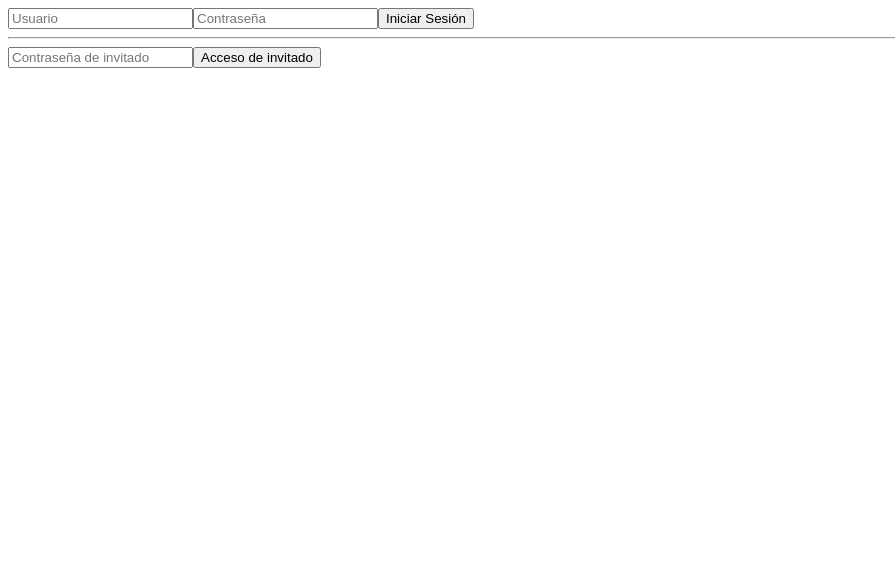
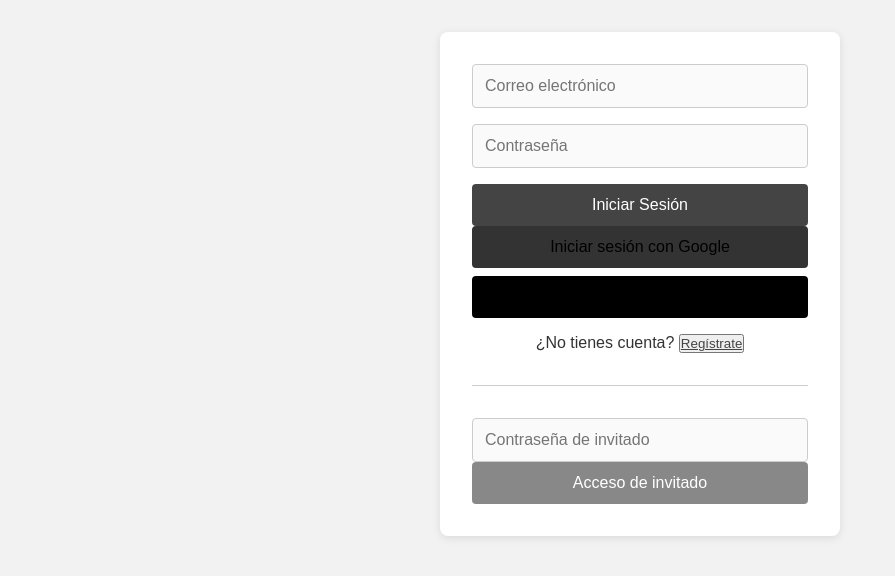
Before and after one commit to Santiago76945/themis, a Next.js app: page /login in a window 1280 px wide. Shown: the top 576 px of the page, without its empty margins (0-895 px from the left). Built offline with nearby package versions, Linux system fonts and the light colour scheme; no server answers.

Commit message:
work in progress

```diff
--- /dev/null
+++ b/src/components/LoginForm.css
@@ -0,0 +1,99 @@
+/* // src/components/LoginForm.css */
+
+* {
+  margin: 0;
+  padding: 0;
+  box-sizing: border-box;
+}
+
+body {
+  font-family: sans-serif;
+  background-color: #f2f2f2;
+  color: #333;
+}
+
+.card {
+  background-color: #fff;
+  border-radius: 8px;
+  box-shadow: 0 2px 8px rgba(0, 0, 0, 0.1);
+  max-width: 400px;
+  margin: 2rem auto;
+  padding: 2rem;
+}
+
+.form {
+  display: flex;
+  flex-direction: column;
+  gap: 1rem;
+}
+
+.input {
+  border: 1px solid #ccc;
+  border-radius: 4px;
+  padding: 0.75rem;
+  font-size: 1rem;
+  width: 100%;
+  background-color: #fafafa;
+}
+
+.btn {
+  border: none;
+  border-radius: 4px;
+  padding: 0.75rem;
+  font-size: 1rem;
+  cursor: pointer;
+  transition: background-color 0.2s ease-in-out;
+  width: 100%;
+  text-align: center;
+}
+
+.btn-primary {
+  background-color: #444;
+  color: #fff;
+}
+
+.btn-primary:hover {
+  background-color: #666;
+}
+
+.btn-secondary {
+  background-color: #888;
+  color: #fff;
+}
+
+.btn-secondary:hover {
+  background-color: #aaa;
+}
+
+.text-link {
+  color: #444;
+  text-decoration: underline;
+  cursor: pointer;
+}
+
+.text-link:hover {
+  color: #666;
+}
+
+.divider {
+  margin: 2rem 0;
+  border: none;
+  border-top: 1px solid #ccc;
+}
+
+.btn-google {
+  background-color: #333;
+  margin-bottom: 0.5rem;
+}
+
+.btn-google:hover {
+  background-color: #555;
+}
+
+.btn-apple {
+  background-color: #000;
+}
+
+.btn-apple:hover {
+  background-color: #222;
+}
--- a/src/components/LoginForm.tsx
+++ b/src/components/LoginForm.tsx
@@ -1,21 +1,37 @@
 // src/components/LoginForm.tsx
 
 "use client";
+
 import { useState } from "react";
+import "./LoginForm.css";
 
 interface LoginFormProps {
-  onLogin: (username: string, password: string) => Promise<void>;
+  onLogin: (email: string, password: string) => Promise<void>;
   onGuestAccess: (guestPassword: string) => Promise<void>;
+  onGoogleLogin: () => Promise<void>;
+  onAppleLogin: () => Promise<void>;
+  onRegister: (email: string, password: string) => Promise<void>;
 }
 
-export default function LoginForm({ onLogin, onGuestAccess }: LoginFormProps) {
-  const [username, setUsername] = useState("");
+export default function LoginForm({
+  onLogin,
+  onGuestAccess,
+  onGoogleLogin,
+  onAppleLogin,
+  onRegister,
+}: LoginFormProps) {
+  const [email, setEmail] = useState("");
   const [password, setPassword] = useState("");
   const [guestPassword, setGuestPassword] = useState("");
+  const [isRegister, setIsRegister] = useState(false);
 
   const handleSubmit = async (e: React.FormEvent<HTMLFormElement>) => {
     e.preventDefault();
-    await onLogin(username, password);
+    if (isRegister) {
+      await onRegister(email, password);
+    } else {
+      await onLogin(email, password);
+    }
   };
 
   const handleGuest = async () => {
@@ -23,14 +39,15 @@ export default function LoginForm({ onLogin, onGuestAccess }: LoginFormProps) {
   };
 
   return (
-    <div className="p-4 bg-white rounded shadow">
-      <form onSubmit={handleSubmit}>
+    <div className="card">
+      {/* Formulario para login / registro */}
+      <form onSubmit={handleSubmit} className="form">
         <input
-          type="text"
-          placeholder="Usuario"
-          value={username}
-          onChange={(e) => setUsername(e.target.value)}
-          className="border p-2 my-2 w-full"
+          type="email"
+          placeholder="Correo electrónico"
+          value={email}
+          onChange={(e) => setEmail(e.target.value)}
+          className="input"
           required
         />
         <input
@@ -38,32 +55,56 @@ export default function LoginForm({ onLogin, onGuestAccess }: LoginFormProps) {
           placeholder="Contraseña"
           value={password}
           onChange={(e) => setPassword(e.target.value)}
-          className="border p-2 my-2 w-full"
+          className="input"
           required
         />
-        <button
-          type="submit"
-          className="w-full p-2 bg-blue-500 text-white rounded hover:bg-blue-600 transition"
-        >
-          Iniciar Sesión
+        <button type="submit" className="btn btn-primary">
+          {isRegister ? "Registrarse" : "Iniciar Sesión"}
         </button>
       </form>
 
-      <hr className="my-4" />
+      {/* Botones para login con redes sociales */}
+      <div>
+        <button onClick={onGoogleLogin} className="btn btn-google">
+          Iniciar sesión con Google
+        </button>
+        <button onClick={onAppleLogin} className="btn btn-apple">
+          Iniciar sesión con Apple
+        </button>
+      </div>
 
+      {/* Toggle para cambiar entre login y registro */}
+      <div style={{ marginTop: "1rem", textAlign: "center" }}>
+        {isRegister ? (
+          <p>
+            ¿Ya tienes una cuenta?{" "}
+            <button onClick={() => setIsRegister(false)} className="text-link">
+              Inicia sesión
+            </button>
+          </p>
+        ) : (
+          <p>
+            ¿No tienes cuenta?{" "}
+            <button onClick={() => setIsRegister(true)} className="text-link">
+              Regístrate
+            </button>
+          </p>
+        )}
+      </div>
+
+      <hr className="divider" />
+
+      {/* Sección para acceso de invitado */}
       <div>
         <input
           type="password"
           placeholder="Contraseña de invitado"
           value={guestPassword}
           onChange={(e) => setGuestPassword(e.target.value)}
-          className="border p-2 my-2 w-full"
+          className="input"
           required
         />
-        <button
-          onClick={handleGuest}
-          className="w-full p-2 bg-green-500 text-white rounded hover:bg-green-600 transition"
-        >
+        <button onClick={handleGuest} className="btn btn-secondary">
           Acceso de invitado
         </button>
       </div>
--- /dev/null
+++ b/src/styles/global.css
@@ -0,0 +1,11 @@
+* {
+    margin: 0;
+    padding: 0;
+    box-sizing: border-box;
+  }
+
+  body {
+    font-family: sans-serif;
+    background-color: #f2f2f2;
+    color: #333;
+  }
```
Also changed, not shown: src/app/page.tsx (+23 -99 lines), src/app/register/page.tsx (+5 -3 lines).
